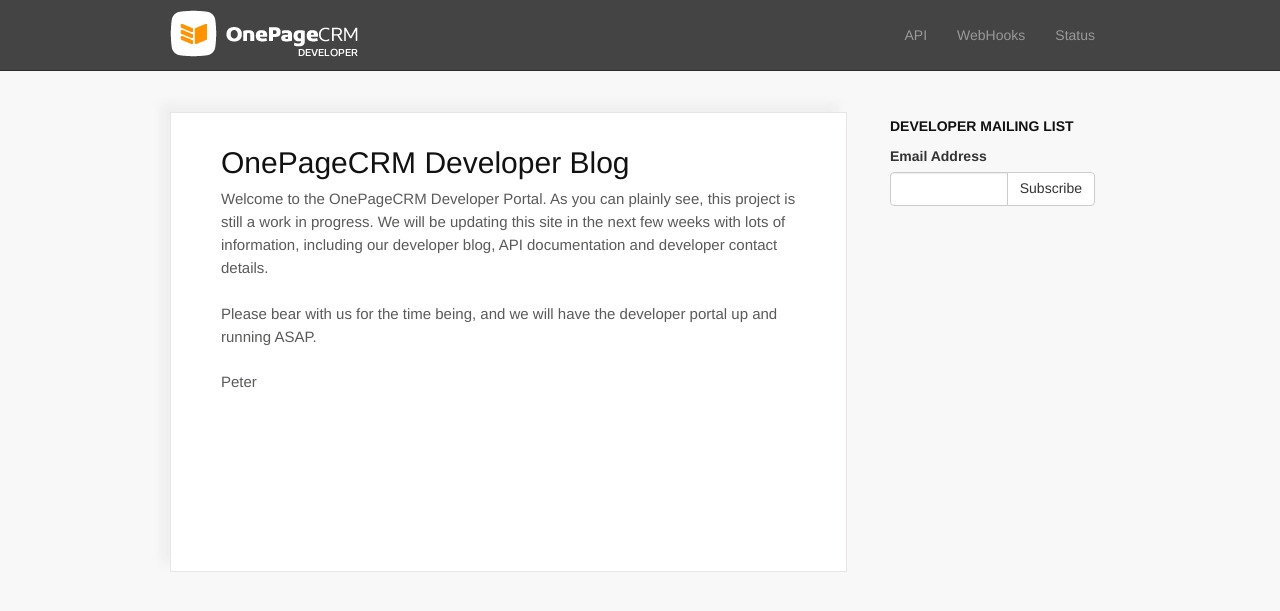
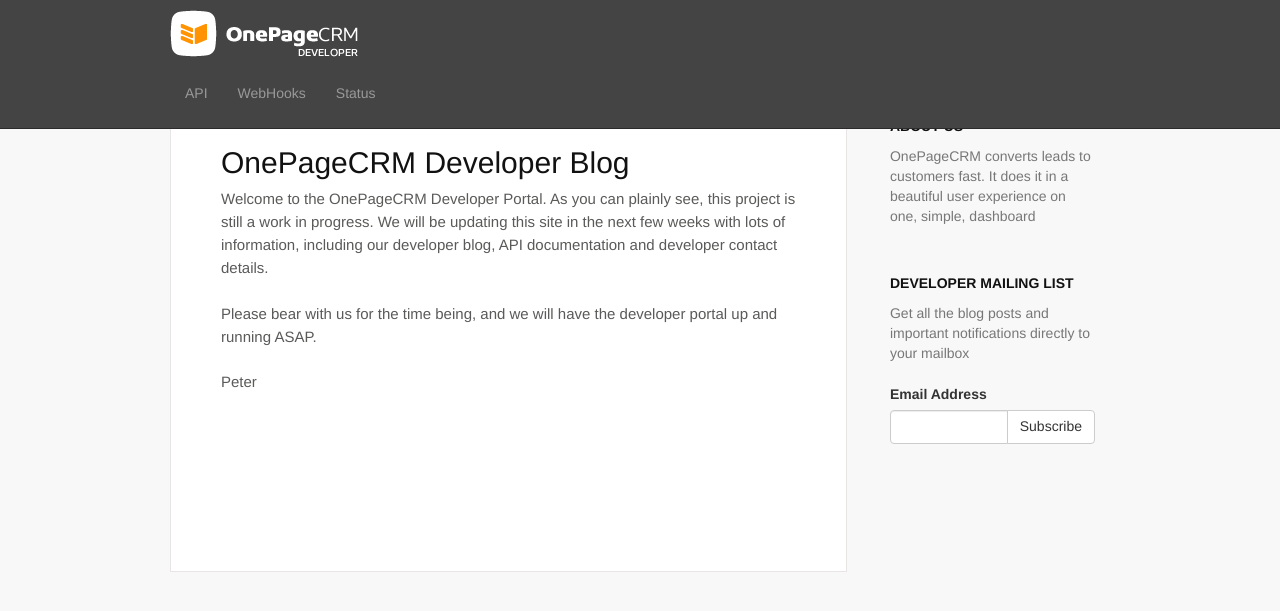
Before and after one commit to OnePageCRM/OnePageCRM.github.io, a Jekyll site: the page built from blog/draft_index.html, in a window 1280 px wide. Shown: the top 611 px of the page. Built offline with Jekyll 4.4.1, drawn with Linux system fonts in a browser that asks for light colours; nearby versions of some CDN libraries; Markdown is read by kramdown in place of the engine named in the settings.

Commit message:
css corrections, text update

```diff
--- a/_layouts/api.html
+++ b/_layouts/api.html
@@ -8,6 +8,6 @@
       {% include api_navigation.html %}
     </div>
 
-    <div id="content" class="col-md-9 maincontent api-content shadow">
+    <div id="content" class="col-md-9 maincontent api-content">
       {{ content }}
     </div>
--- a/_layouts/blog.html
+++ b/_layouts/blog.html
@@ -4,18 +4,24 @@
 ---
 
 
-<div id="content" class="col-md-8 maincontent blog-content shadow">
+<div id="content" class="col-md-8 maincontent blog-content">
   <!-- <div class="container"> -->
   {{ content }}
   <!-- </div> -->
 </div>
 
 <div id="" class="col-md-3 sidebar">
+  <div class="block">
+    <h3>About us</h3>
+    <p>OnePageCRM converts leads to customers fast. It does it in a beautiful user experience on one, simple, dashboard</p>
+  </div>
 
+  <div class="block">
     <!-- Begin MailChimp Signup Form -->
     <div id="mc_embed_signup">
       <form action="http://onepagecrm.us2.list-manage.com/subscribe/post?u=d4aa8b2905916701a44961012&amp;id=cd6a0beac9" method="post" id="mc-embedded-subscribe-form" name="mc-embedded-subscribe-form" class="validate" target="_blank" novalidate>
         <h3>Developer Mailing List</h3>
+        <p>Get all the blog posts and important notifications directly to your mailbox</p>
         <div class="mc-field-group">
           <label for="mce-EMAIL">Email Address </label>
           <div class="input-group">
@@ -33,7 +39,7 @@
         </div>
       </form>
     </div>
-
     <!--End mc_embed_signup-->
+  </div>
 
 </div>
--- a/_layouts/webhooks.html
+++ b/_layouts/webhooks.html
@@ -8,7 +8,7 @@
   {% include webhook_navigation.html %}
 </div>
 
-<div id="content" class="col-md-9 maincontent api-content shadow">
+<div id="content" class="col-md-9 maincontent api-content">
   <!-- <div class="container"> -->
   {{ content }}
   <!-- </div> -->
--- a/css/main.css
+++ b/css/main.css
@@ -54,11 +54,6 @@
   font-size: 1.3em;
   font-weight: 700;
 }
-.sidebar h3 {
-  font-size: 14px;
-  font-weight: 700;
-  text-transform: uppercase;
-}
 p, ul, ol {
   margin: 0 0 1.5em;
 }
@@ -105,6 +100,17 @@
   border-bottom-width: 1px;
   font-weight: 700;
 }
+code,
+.api-content td code{
+-ms-word-break: break-all;
+    word-break: break-all;
+-webkit-hyphens: auto;
+   -moz-hyphens: auto;
+        hyphens: auto;
+word-wrap: break-word;
+max-width:100%;
+display: block;
+}
 
 .blog-content.col-md-8{
   width:72%;
@@ -123,3 +129,22 @@
   line-height: 23px;
   margin: 0 0 1.5em;
 }
+
+.sidebar .block {
+  margin-bottom: 3em;
+}
+.sidebar h3 {
+  font-size: 14px;
+  font-weight: 700;
+  text-transform: uppercase;
+}
+.sidebar p {
+  color: #777777;
+}
+
+@media (min-width: 768px) {
+  .navbar-collapse {
+    width: 100%;
+    margin-right: 0;
+  }
+}
```
Lines whose indentation alone changed are shown as unchanged.
